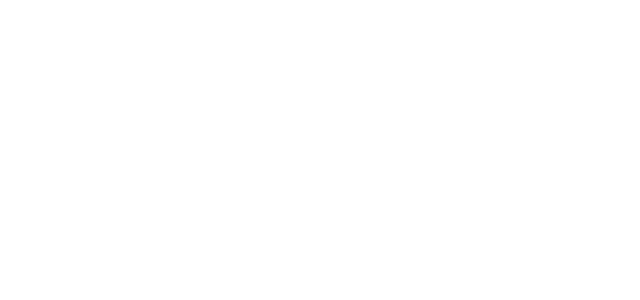
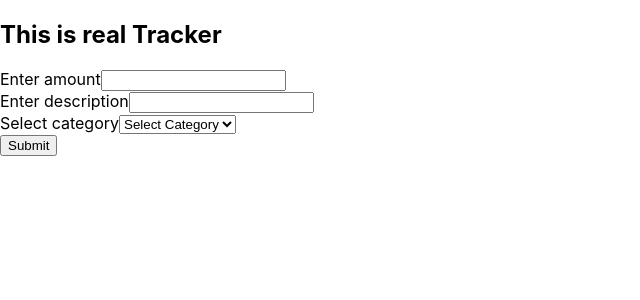
Before and after one commit to TechyTejas/Expense-Tracker-react-js, a React (Create React App) app: page /mainpage in a window 1280 px wide. Before the commit this address had no page. Shown: the top 300 px of the page, without its empty margins (0-640 px from the left). Built offline with nearby package versions, Linux system fonts and the light colour scheme; sample sign-in values are in the browser's storage.

Commit message:
Adding Expenses for tracking purpose

```diff
--- a/src/Pages/LoggedIn.jsx
+++ b/src/Pages/LoggedIn.jsx
@@ -37,6 +37,7 @@
   }
   const changeHandler = () => {
       navigate('/submitdetails')
+      navigate('/mainpage')
   }
 
   return (
@@ -49,6 +50,7 @@
       ) : (
         <h2>Email is not verified</h2>
       )}
+      <button onClick={changeHandler}>Go to Tracker</button>
     </div>
   );
 }
--- /dev/null
+++ b/src/Pages/MainPage.jsx
@@ -0,0 +1,49 @@
+import React, { useRef, useState } from 'react'
+
+function MainPage() {
+  const amountRef = useRef()
+  const descRef = useRef()
+  const categoryRef = useRef()
+  const [listItems, setListItems] = useState([])
+
+  const submitHandler = (event) => {
+    event.preventDefault()
+    const amount = amountRef.current.value
+    const desc = descRef.current.value
+    const category = categoryRef.current.value
+
+    const li = `${amount}    ${desc}    ${category}`
+
+    setListItems([...listItems, li])
+  }
+
+  return (
+    <div>
+      <h2>This is real Tracker</h2>
+      <form onSubmit={submitHandler}>
+        <label>Enter amount</label>
+        <input type="number" ref={amountRef} />
+        <br />
+        <label>Enter description</label>
+        <input ref={descRef} />
+        <br />
+        <label>Select category</label>
+        <select ref={categoryRef}>
+          <option>Select Category</option>
+          <option>Electronics</option>
+          <option>SkinCare</option>
+          <option>Food</option>
+        </select>
+        <br />
+        <button>Submit</button>
+      </form>
+      <ul>
+        {listItems.map((li, index) => (
+          <li key={index}>{li}</li>
+        ))}
+      </ul>
+    </div>
+  )
+}
+
+export default MainPage
--- a/src/Routes/Route.jsx
+++ b/src/Routes/Route.jsx
@@ -6,6 +6,7 @@
 import LoginForm from '../Pages/LoginForm'
 import ForgotPass from '../Pages/ForgotPass'
 import ProfileForm from '../Pages/ProfileForm'
+import MainPage from '../Pages/MainPage'
 
 function Routee() {
      const authCtx = useContext(AuthContext);
@@ -14,6 +15,9 @@
     <Routes>
 
    <Route path="/" element={<LoginForm/>}></Route>
+   <Route path="/mainpage" element={authCtx.isLoggedIn ? (<MainPage/>) :
+  (<Navigate to="/" replace />)}></Route>
+
    <Route path='/submitdetails' element={<ProfileForm/>}></Route>
    <Route path="/forgotpass" element = {<ForgotPass/>}></Route>
          <Route path="/home" element={authCtx.isLoggedIn ? (<Home />) :
```
Also changed, not shown: src/Pages/Home.jsx (+5 -3 lines).
